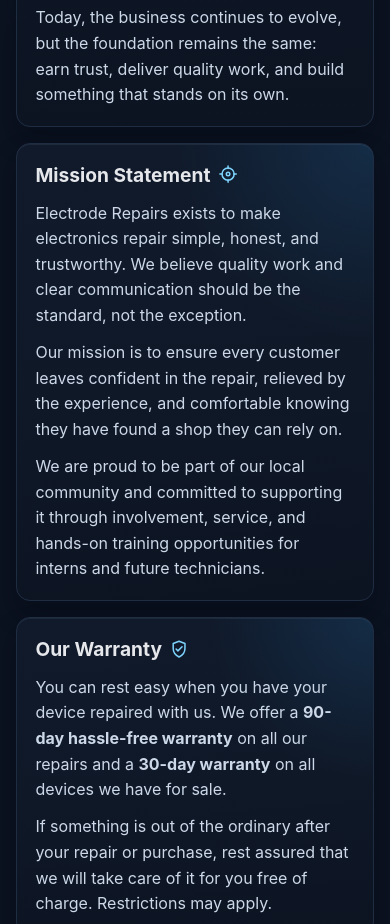
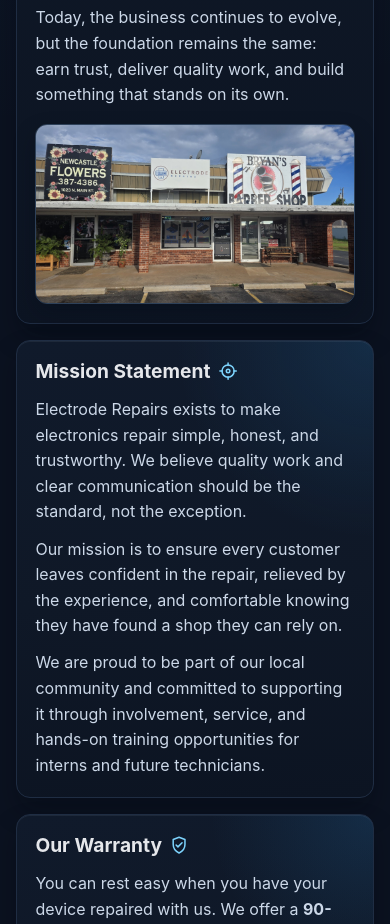
Before and after one commit to danielwadeheat/ElectrodeRepairs, a website: page about.html in a window 390 px wide. Shown: the part 1240-2164 px from the top of the page. Drawn offline with Linux system fonts and the light colour scheme.

Commit message:
feat(about, contact): added storefront images with responsive styling to about and contact pages

```diff
--- a/about.html
+++ b/about.html
@@ -86,6 +86,13 @@
               work, and build something that stands on its own.
             </p>
           </div>
+          <figure class="about-story-image-wrap">
+            <img
+              class="about-story-image"
+              src="assets/images/building_front.jpg"
+              alt="Electrode Repairs storefront in Newcastle, Oklahoma"
+              loading="lazy" />
+          </figure>
         </section>
 
         <div class="about-grid-two">
--- a/css/pages.css
+++ b/css/pages.css
@@ -267,6 +267,19 @@
 .about-story-copy {
   display: grid;
   gap: 0.1rem;
+}
+
+.about-story-image-wrap {
+  margin: 1rem 0 0;
+}
+
+.about-story-image {
+  display: block;
+  width: 100%;
+  height: auto;
+  border-radius: 12px;
+  border: 1px solid #2e4159;
+  box-shadow: 0 10px 22px rgb(4 10 20 / 28%);
 }
 
 .about-grid-two {
@@ -1321,6 +1334,19 @@
   -webkit-text-fill-color: transparent;
 }
 
+.contact-storefront-wrap {
+  margin: 1rem 0 0;
+}
+
+.contact-storefront-image {
+  display: block;
+  width: 100%;
+  height: auto;
+  border-radius: 12px;
+  border: 1px solid #2e4159;
+  box-shadow: 0 10px 22px rgb(4 10 20 / 28%);
+}
+
 /* Contact Footer */
 .contact-footer {
   margin-top: auto;
```
Also changed, not shown: contact.html (+7 -0 lines).
